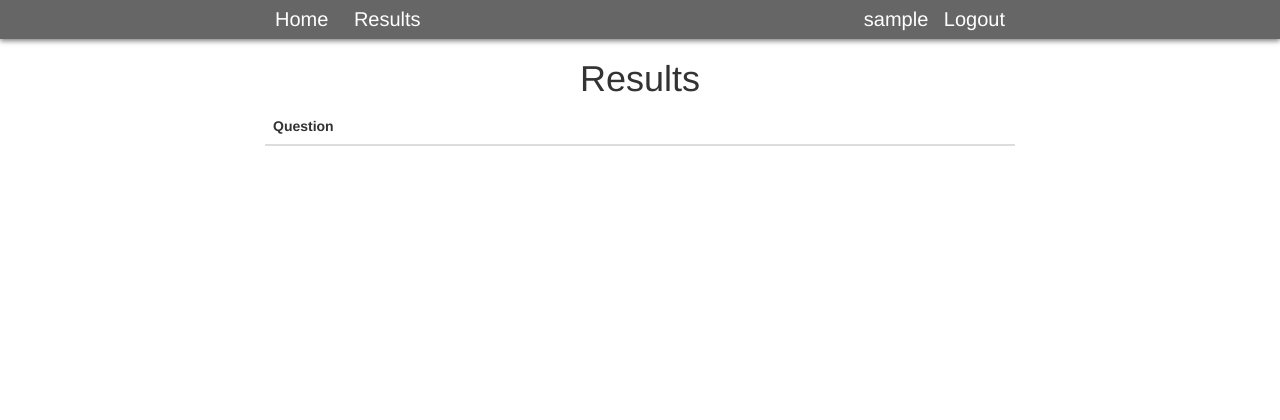
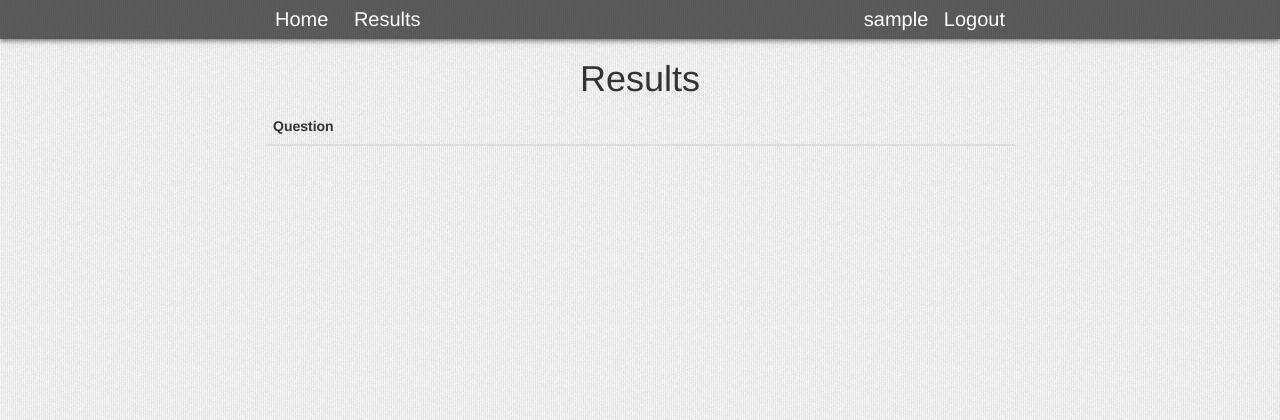
Before and after one commit to awrichar/just-one-question, a Node server app: page /results/ in a window 1280 px wide. Shown: the top 420 px of the page. Run offline with Node 20, Linux system fonts and the light colour scheme; the visitor is signed in with stand-in values (Sample User, id 1); data that the repository does not hold is empty; some libraries are stand-ins or nearby versions.

Commit message:
Add background and tweak nav styling

```diff
--- a/app/public/css/styles.css
+++ b/app/public/css/styles.css
@@ -1,6 +1,10 @@
+body {
+    background: url(/img/bg.jpg);
+}
+
 .main-nav {
     position: relative;
-    background: #666;
+    background: rgba(40,40,40,0.75);
     color: #fff;
     font-size: 20px;
     font-weight: 200;
@@ -14,9 +18,7 @@
 }
 
 .main-nav .account-options {
-    position: absolute;
-    top: 0px;
-    right: 15px;
+    text-align: right;
 }
 
 .main {
--- a/app/views/partials/nav.ejs
+++ b/app/views/partials/nav.ejs
@@ -1,23 +1,19 @@
 <nav class="main-nav">
   <div class="container">
     <div class="row">
-      <div class="col-md-8 col-md-offset-2">
-        <div class="account-options">
-          <% if (user) { %>
-            <span><%= user.username %></span>
-          <% } %>
-
-          <% if (user) { %>
-            <a href="/auth/logout">Logout</a>
-          <% } else { %>
-            <a href="/auth/login">Login</a>
-          <% } %>
-        </div>
-
+      <div class="col-md-3 col-md-offset-2">
         <a href="/">Home</a>
-
         <% if (user) { %>
           <a href="/results">Results</a>
+        <% } %>
+      </div>
+
+      <div class="col-md-5 account-options">
+        <% if (user) { %>
+          <span><%= user.username %></span>
+          <a href="/auth/logout">Logout</a>
+        <% } else { %>
+          <a href="/auth/login">Login</a>
         <% } %>
       </div>
     </div>
```
Also changed, not shown: app/public/img/bg.jpg (added).
